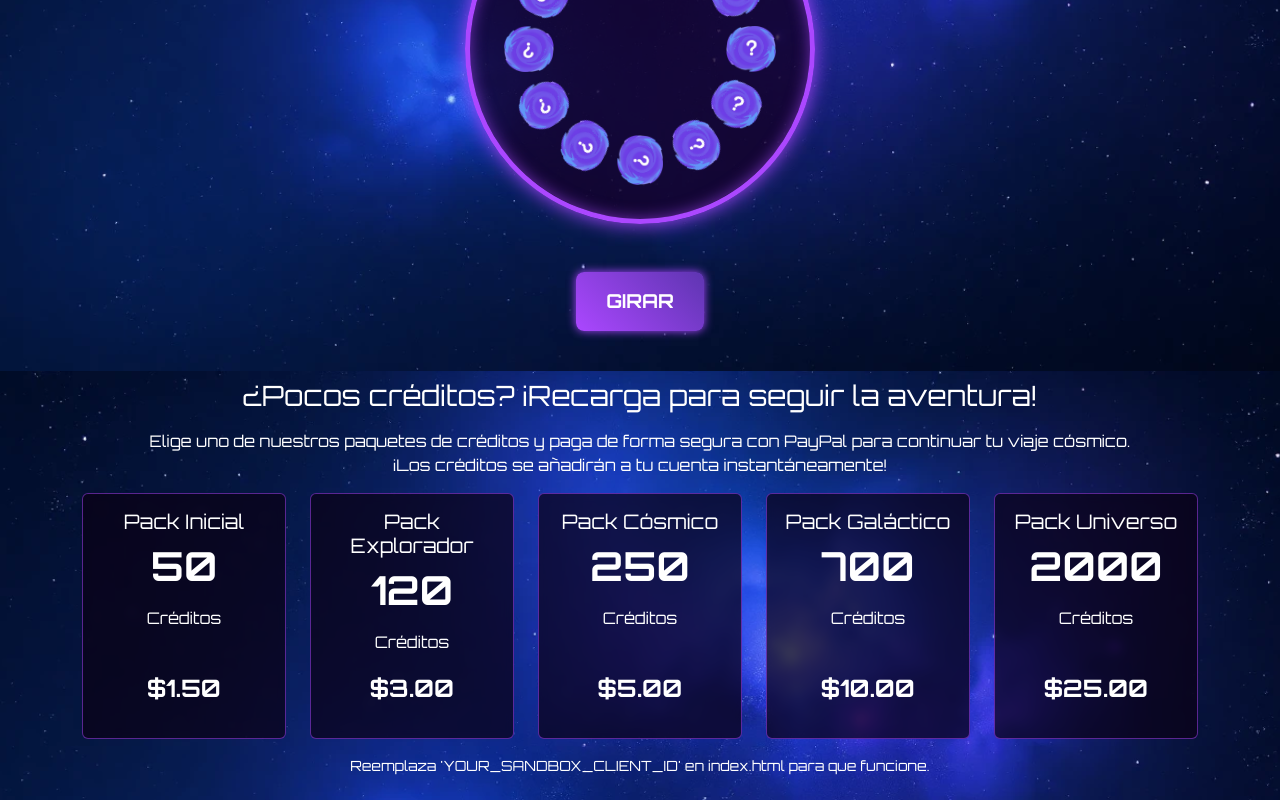
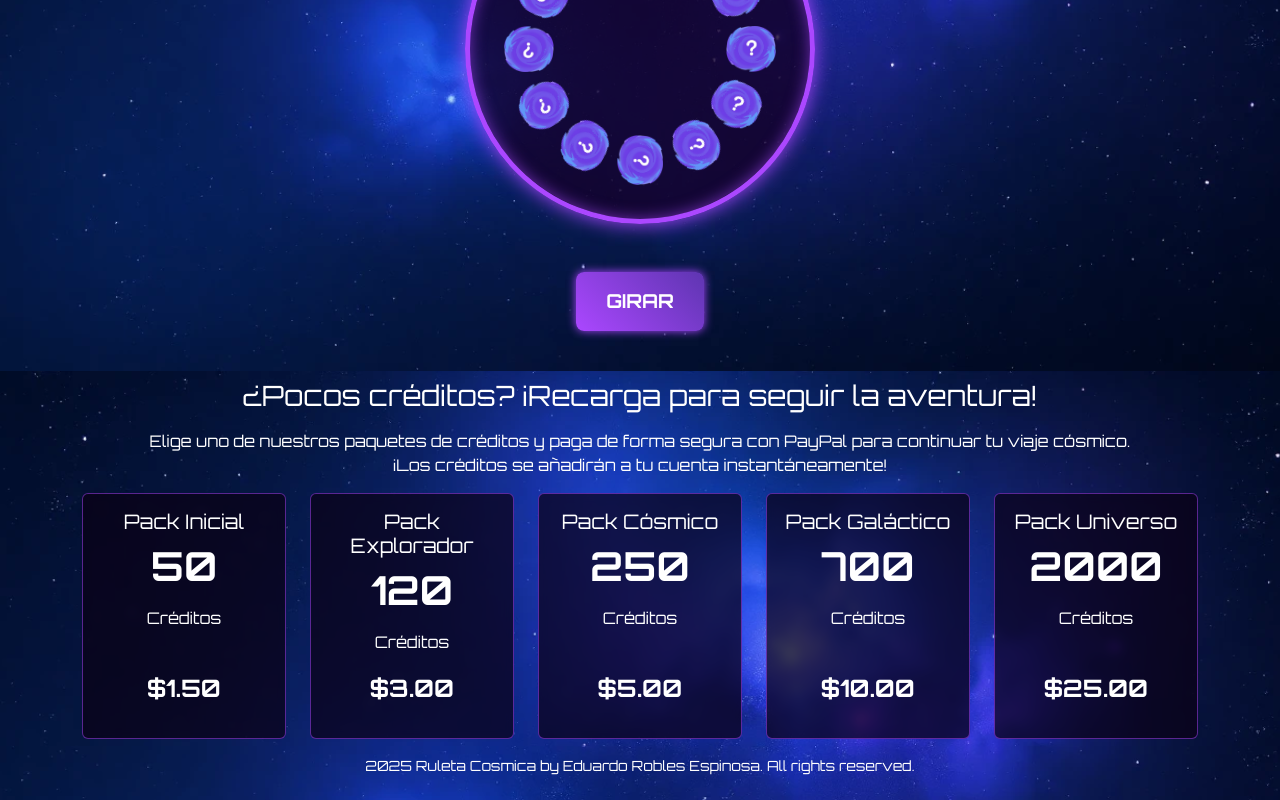
Before and after one commit to eduardoroblesespinosa/stonks, a plain HTML site: page index.html in a window 1280 px wide. Shown: the part 429-1229 px from the top of the page. Drawn offline with nearby package versions, Linux system fonts and the light colour scheme; no server answers; a script that the page names is missing.

Commit message:
Update index.html

```diff
--- a/index.html
+++ b/index.html
@@ -51,7 +51,7 @@
             <div id="recharge-options" class="row justify-content-center g-4">
                 <!-- Recharge options will be populated by JavaScript -->
             </div>
-            <small class="d-block mt-3">Reemplaza 'YOUR_SANDBOX_CLIENT_ID' en index.html para que funcione.</small>
+            <small class="d-block mt-3">2025 Ruleta Cosmica by Eduardo Robles Espinosa. All rights reserved.</small>
         </div>
     </div>
 
```
